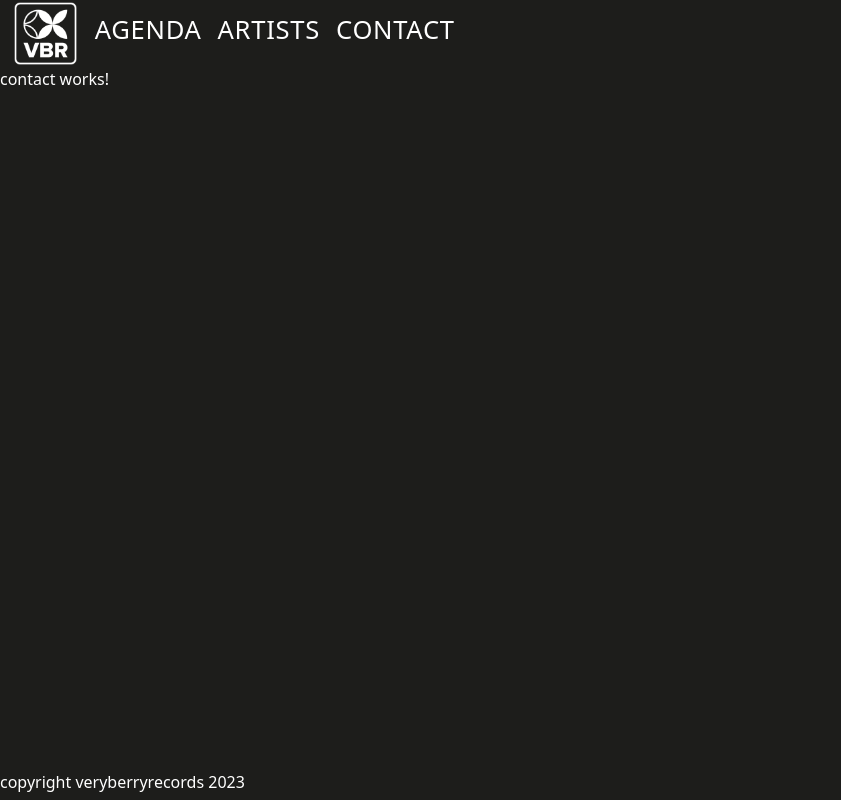
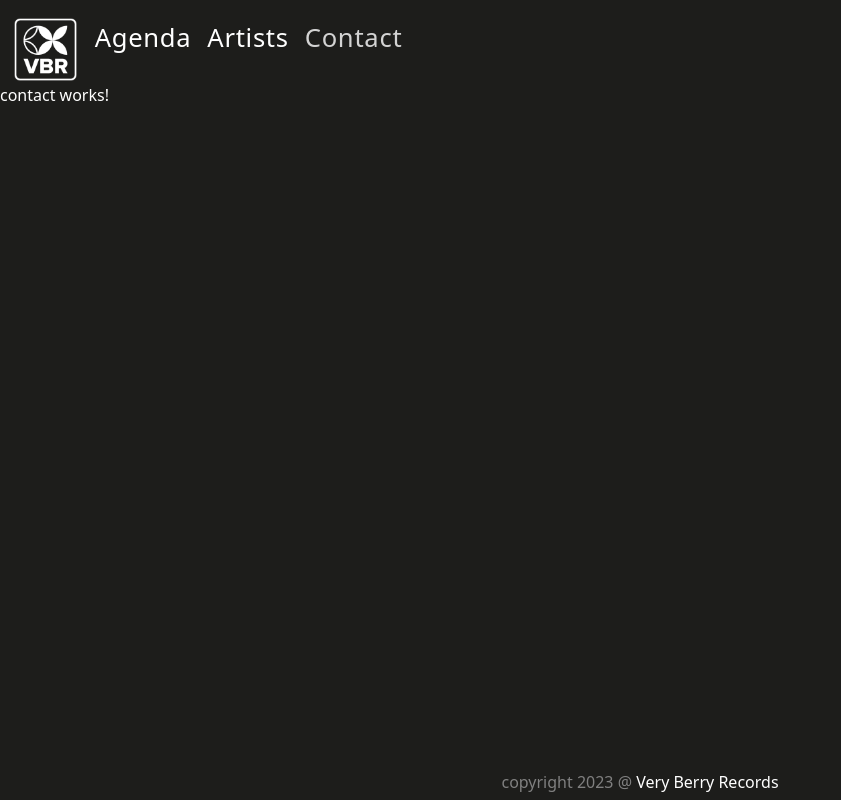
Before and after one commit to Spinningplayer/VeryBerryRecordsWebsite, an Angular app in the folder VBR-App/: page /contact in a window 1280 px wide. Shown: the whole page, without its empty margins (0-841 px from the left). Built offline with nearby package versions, Linux system fonts and the light colour scheme.

Commit message:
Header Beautification

```diff
--- a/VBR-App/angular.json
+++ b/VBR-App/angular.json
@@ -97,5 +97,8 @@
         }
       }
     }
+  },
+  "cli": {
+    "analytics": false
   }
 }
--- a/VBR-App/src/app/footer/footer.component.css
+++ b/VBR-App/src/app/footer/footer.component.css
@@ -4,4 +4,16 @@
     bottom:0px;
     height:30px;
     width:100%;
+    color: grey;
+    text-align: center;
 }
+
+a {
+    color: white;
+    transition: 0.3s;
+    text-decoration: none;
+}
+
+a:hover {
+    color: grey;
+}
--- a/VBR-App/src/app/footer/footer.component.html
+++ b/VBR-App/src/app/footer/footer.component.html
@@ -1 +1 @@
-<div class="footer">copyright veryberryrecords 2023</div>
+<div class="footer">copyright 2023 @ <a [routerLink]="['/']">Very Berry Records</a></div>
--- a/VBR-App/src/app/header/header.component.css
+++ b/VBR-App/src/app/header/header.component.css
@@ -1,6 +1,12 @@
 .masthead-brand {
+  margin-top: 1rem;
   width: 50pt;
   height: 50pt;
+  transition: 0.3s;
+}
+
+.masthead-brand:hover {
+  opacity: 0.5;
 }
 
 .nav-item {
@@ -10,6 +16,15 @@
   font-weight: 500;
   line-height: 2.2rem;
   letter-spacing: 0.044rem;
-  text-transform: uppercase;
+  /* text-transform: uppercase; */
   color: white;
+  transition: 0.3s;
 }
+
+.active-link {
+  color: lightgrey;
+}
+
+.nav-item:hover {
+  color: grey;
+}
--- a/VBR-App/src/app/header/header.component.html
+++ b/VBR-App/src/app/header/header.component.html
@@ -2,9 +2,9 @@
   <nav class="nav navbar-default">
     <div class="container-fluid">
       <a class="navbar-brand" [routerLink]="['/']"><img class="masthead-brand" src="assets/logo_trans_white.png"></a>
-      <a class="nav-item" [routerLink]="['/agenda']">Agenda</a>
-      <a class="nav-item" [routerLink]="['/artists']">Artists</a>
-      <a class="nav-item" [routerLink]="['/contact']">Contact</a>
+      <a class="nav-item" [routerLink]="['/agenda']" routerLinkActive="active-link">Agenda</a>
+      <a class="nav-item" [routerLink]="['/artists']" routerLinkActive="active-link">Artists</a>
+      <a class="nav-item" [routerLink]="['/contact']" routerLinkActive="active-link">Contact</a>
     </div>
   </nav>
 </div>
--- /dev/null
+++ b/package.json
@@ -0,0 +1,5 @@
+{
+  "dependencies": {
+    "angular": "^1.8.3"
+  }
+}
```
Also changed, not shown: 2 other files (tests, documents, lock files or other folders).
